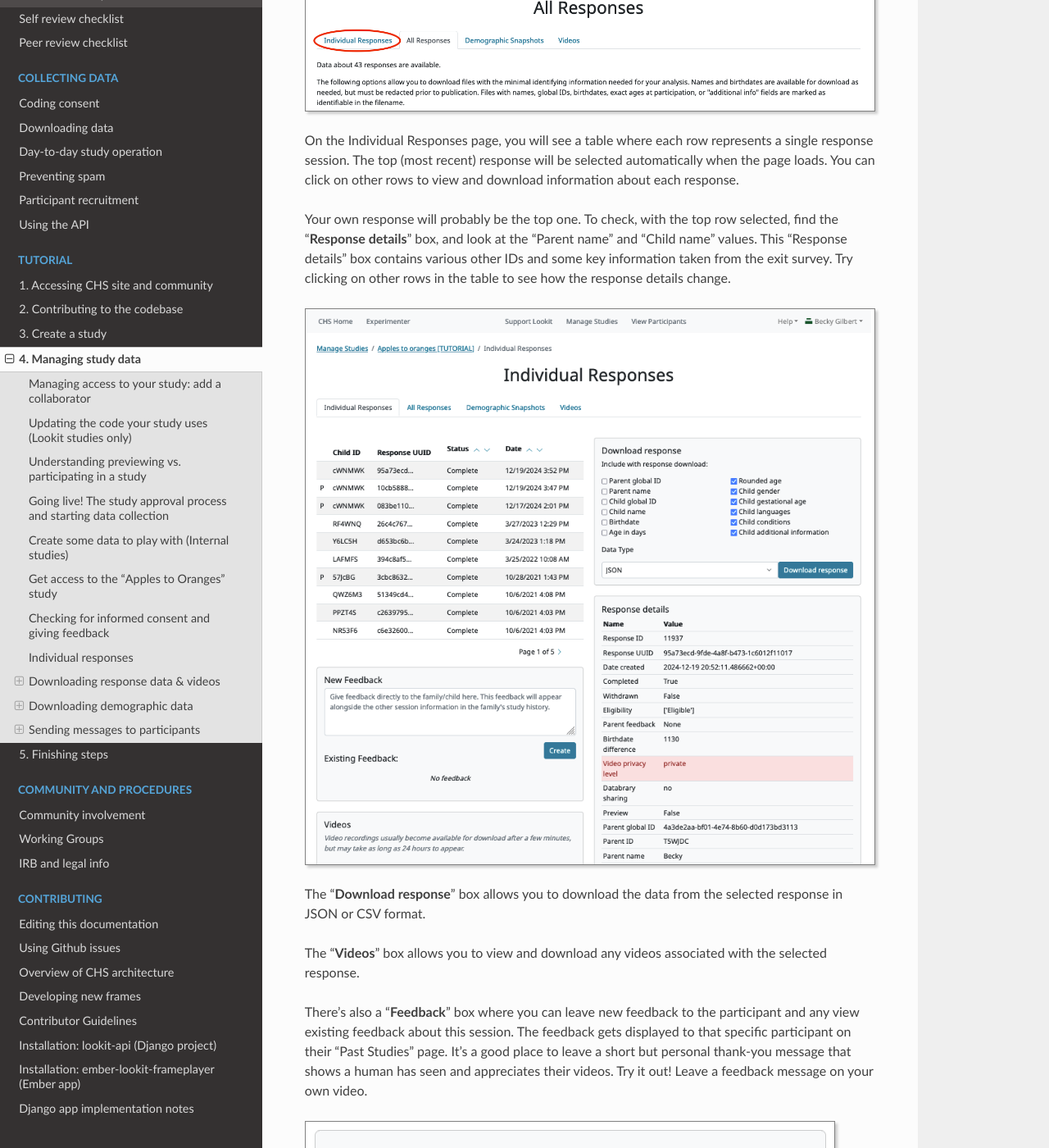
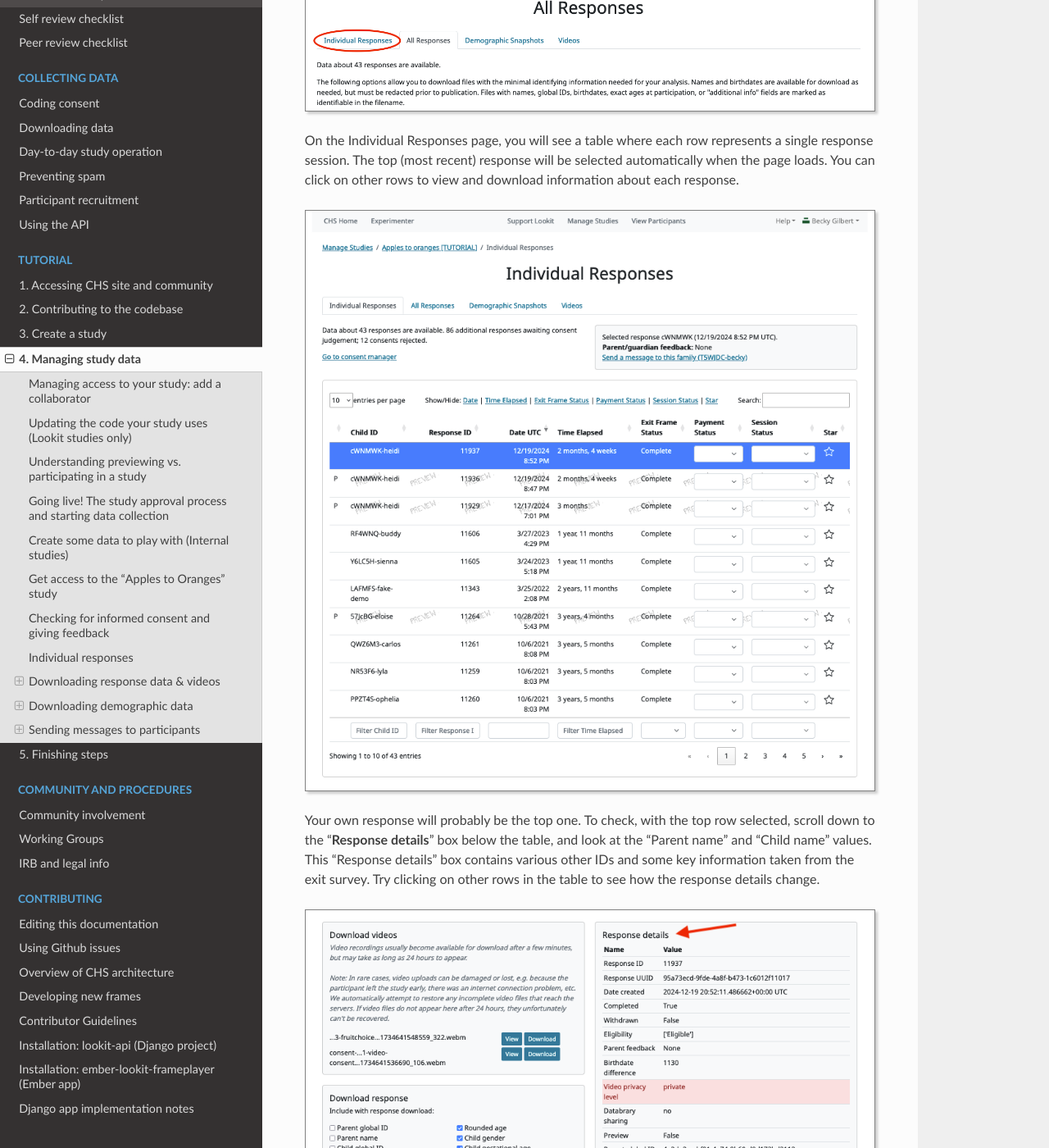
Before and after one commit to lookit/lookit-docs, a Sphinx documentation site: the page built from docs/source/tutorial-manage-data.rst, in a window 1280 px wide and 1400 px high, scrolled down 7842 px. Shown: the whole window at 82% size. Built offline with Sphinx 7.4.7 and the Read the Docs theme 3.1.0, drawn with Linux system fonts in a browser that asks for light colours; some of the changed text lies outside the part shown.

Commit message:
update tutorial manage data with updated IR page screenshots and card headers

```diff
--- a/docs/source/tutorial-manage-data.rst
+++ b/docs/source/tutorial-manage-data.rst
@@ -160,16 +160,19 @@ This will take you to the "All Responses" page. You will see some other tabs tow
 
 On the Individual Responses page, you will see a table where each row represents a single response session. The top (most recent) response will be selected automatically when the page loads. You can click on other rows to view and download information about each response.
 
-Your own response will probably be the top one. To check, with the top row selected, find the "**Response details**" box, and look at the "Parent name" and "Child name" values. This "Response details" box contains various other IDs and some key information taken from the exit survey. Try clicking on other rows in the table to see how the response details change.
+.. image:: _static/img/tutorial/individual_responses_1.png
+    :alt: Individual responses view - top of page.
 
-.. image:: _static/img/tutorial/individual_responses.png
-    :alt: Individual responses view
+Your own response will probably be the top one. To check, with the top row selected, scroll down to the "**Response details**" box below the table, and look at the "Parent name" and "Child name" values. This "Response details" box contains various other IDs and some key information taken from the exit survey. Try clicking on other rows in the table to see how the response details change.
+
+.. image:: _static/img/tutorial/individual_responses_2.png
+    :alt: Individual responses view - bottom of page.
 
 The "**Download response**" box allows you to download the data from the selected response in JSON or CSV format.
 
-The "**Videos**" box allows you to view and download any videos associated with the selected response.
+The "**Download videos**" box allows you to view and download any videos associated with the selected response.
 
-There's also a "**Feedback**" box where you can leave new feedback to the participant and any view existing feedback about this session. The feedback gets displayed to that specific participant on their "Past Studies" page. It's a good place to leave a short but personal thank-you message that shows a human has seen and appreciates their videos. Try it out! Leave a feedback message on your own video.
+There's also a "**Give new feedback**" box where you can leave new feedback to the participant and any view existing feedback about this session. The feedback gets displayed to that specific participant on their "Past Studies" page. It's a good place to leave a short but personal thank-you message that shows a human has seen and appreciates their videos. Try it out! Leave a feedback message on your own video.
 
 .. image:: _static/img/tutorial/feedback.png
     :alt: Feedback box
```
Also changed, not shown: docs/source/_static/img/tutorial/existing_feedback.png, docs/source/_static/img/tutorial/feedback.png, docs/source/_static/img/tutorial/individual_responses.png (deleted), docs/source/_static/img/tutorial/individual_responses_1.png (added), docs/source/_static/img/tutorial/individual_responses_2.png (added).
